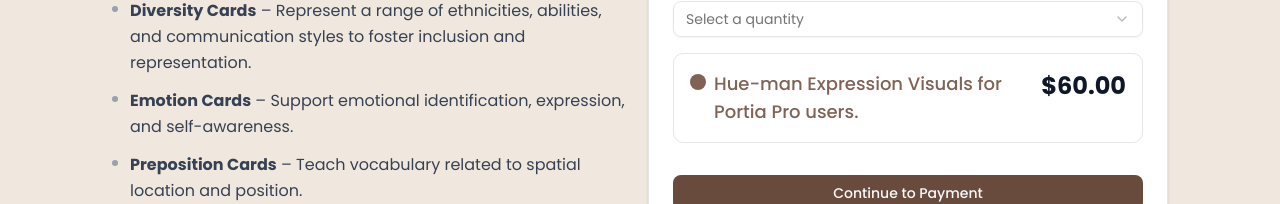
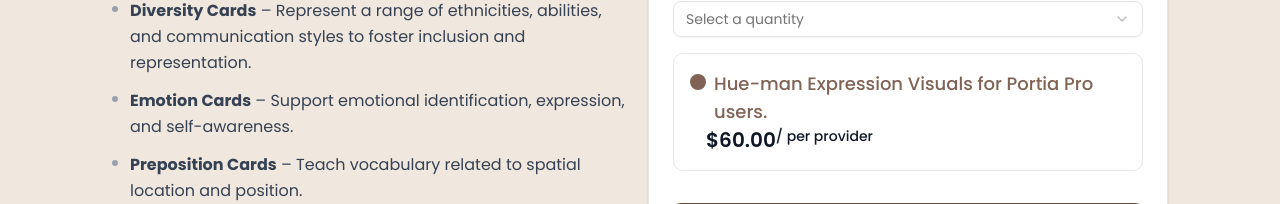
Before and after one commit to dipujafar/portia-pro-huemanexpression-page, a Next.js app: page / in a window 1280 px wide. Shown: the part 1014-1218 px from the top of the page. Built offline with nearby package versions, Linux system fonts and the light colour scheme; no server answers.

Commit message:
made change

```diff
--- a/src/components/PortiaForm.tsx
+++ b/src/components/PortiaForm.tsx
@@ -297,7 +297,7 @@
                 </div>
 
                 <div className="border border-gray-200 rounded-lg p-4">
-                  <div className="flex items-center space-x-3">
+                  <div className="flex items-center space-x-3 space-y-3">
                     <Label
                       htmlFor="hue-man-expression-visuals"
                       className="flex-1 cursor-pointer"
@@ -305,15 +305,16 @@
                       <div className="flex flex-col md:flex-row justify-between items-start gap-2">
                         <div className="size-4 bg-[#806355] rounded-full flex-shrink-0 my-1 gap-x-2  "></div>{" "}
                         <div>
-                          <div className="font-medium text-[#806355] flex items-center gap-x-2 text-lg ">
+                          <div className="font-medium text-[#806355] flex items-center gap-x-2 text-lg  ">
                             Hue-man Expression Visuals for Portia Pro users.
                           </div>
                         </div>
-                        <div className="text-2xl font-bold text-gray-900 md:ml-4">
-                          $60.00
-                        </div>
                       </div>
                     </Label>
+                  </div>
+                  <div className="text-xl font-semibold text-gray-900 md:ml-4 flex ">
+                    $60.00{" "}
+                    <span className="text-sm font-medium "> {" "} /  per provider</span>
                   </div>
                 </div>
               </div>
```
